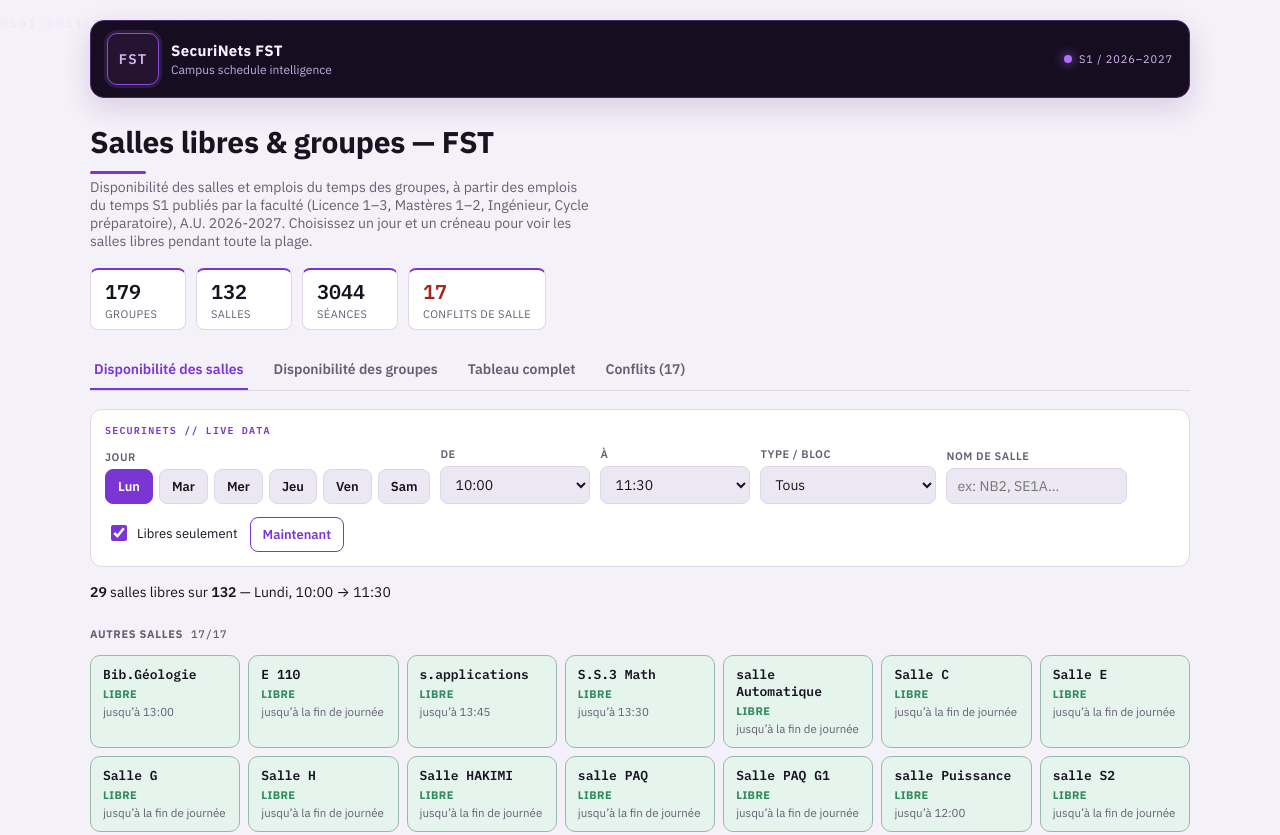
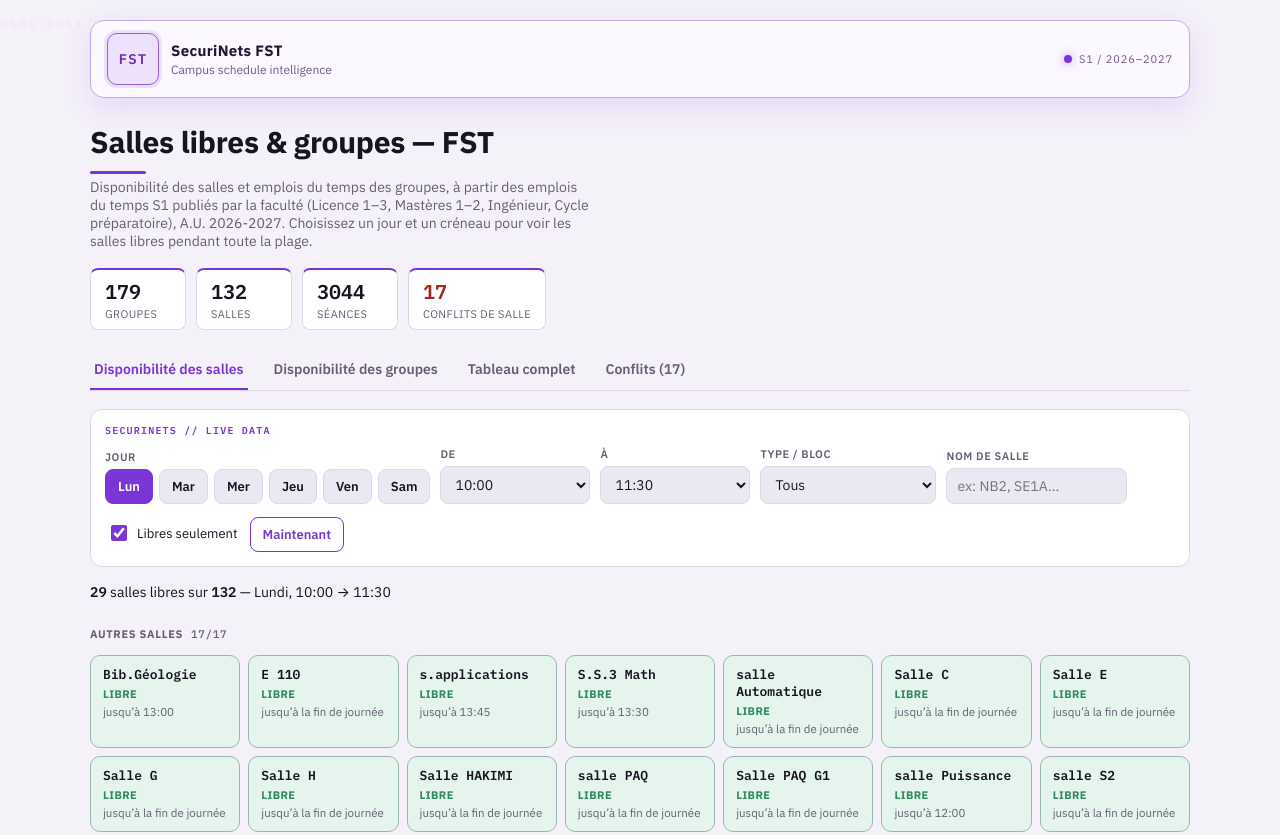
Before and after one commit to YouCanCallMeYoussef/FST-salle_X_horaire-database, a plain HTML site: page index.html in a window 1280 px wide. Shown: the top 835 px of the page. Drawn offline with Linux system fonts and the light colour scheme.

Commit message:
Make branded header light

```diff
--- a/index.html
+++ b/index.html
@@ -28,16 +28,16 @@ body{
 .wrap::before{content:'0101 0011 0100 1101 0010 0110'; position:fixed; z-index:-1; inset:12px 0 auto; color:#b46cff; opacity:.06; font:600 12px/2 'IBM Plex Mono',monospace; letter-spacing:.18em; overflow:hidden; white-space:nowrap; pointer-events:none}
 .brandbar{
   display:flex; align-items:center; justify-content:space-between; gap:16px;
-  background:#160d20; color:#f7f0ff; border:1px solid #4c2870; border-radius:14px;
-  padding:12px 16px; margin-bottom:24px; box-shadow:0 10px 28px rgba(74,25,125,.16);
+  background:#fbf8ff; color:#261635; border:1px solid #c9a7e8; border-radius:14px;
+  padding:12px 16px; margin-bottom:24px; box-shadow:0 10px 28px rgba(122,53,212,.12);
 }
 .brandmark{display:flex; align-items:center; gap:12px; min-width:0}
-.brandmonogram{width:52px; height:52px; flex:none; display:grid; place-items:center; border-radius:10px; border:1px solid #8e4de2; color:#d8b7f5; background:#241331; font-family:'IBM Plex Mono',monospace; font-size:14px; font-weight:700; letter-spacing:.08em; box-shadow:0 0 0 3px rgba(180,108,255,.14)}
+.brandmonogram{width:52px; height:52px; flex:none; display:grid; place-items:center; border-radius:10px; border:1px solid #9a5bd8; color:#6e2bad; background:#eee1fb; font-family:'IBM Plex Mono',monospace; font-size:14px; font-weight:700; letter-spacing:.08em; box-shadow:0 0 0 3px rgba(122,53,212,.12)}
 .brandcopy{display:flex; flex-direction:column; gap:2px; min-width:0}
 .brandcopy strong{font-size:15px; letter-spacing:.02em; white-space:nowrap}
-.brandcopy span{color:#c6a9e4; font-size:12px; white-space:nowrap; overflow:hidden; text-overflow:ellipsis}
-.brandpulse{display:flex; align-items:center; gap:7px; color:#d6b8f2; font-size:11px; text-transform:uppercase; letter-spacing:.08em; white-space:nowrap}
-.brandpulse i{width:8px; height:8px; display:inline-block; border-radius:50%; background:#b46cff; box-shadow:0 0 12px #b46cff}
+.brandcopy span{color:#76588f; font-size:12px; white-space:nowrap; overflow:hidden; text-overflow:ellipsis}
+.brandpulse{display:flex; align-items:center; gap:7px; color:#76588f; font-size:11px; text-transform:uppercase; letter-spacing:.08em; white-space:nowrap}
+.brandpulse i{width:8px; height:8px; display:inline-block; border-radius:50%; background:#7a35d4; box-shadow:0 0 10px rgba(122,53,212,.55)}
 h1{
   font-family:'IBM Plex Sans',sans-serif; font-weight:700; font-size:clamp(22px,4vw,30px);
   margin:0 0 4px; letter-spacing:-0.01em; text-wrap:balance; color:var(--ink);
```
Also changed, not shown: tools/template.html (+6 -6 lines).
